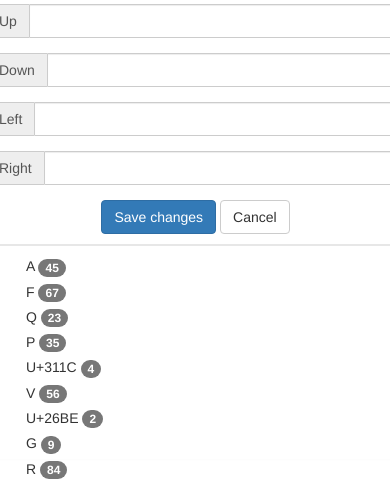
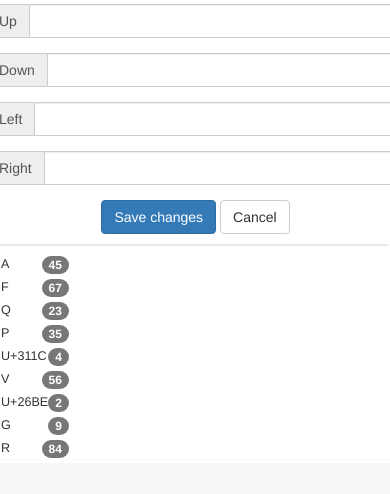
Before and after one commit to rtisne/Pdp, a PHP site: page / in a window 390 px wide; the page is wider, and only the part inside the window is pictured. Shown: the part 1197-1691 px from the top of that part. After the commit the page ends 1655 px from the top of that part, so only its background shows below. Run offline with PHP 8.4, Linux system fonts and the light colour scheme; some libraries are stand-ins or nearby versions.

Commit message:
modification design

```diff
--- a/client/index.php
+++ b/client/index.php
@@ -135,15 +135,15 @@
 				</div>
 				<div class="right_down">
 					<ul class="row">
-						<li class="col-sm-3">A <span class="badge">45</span></li>
-						<li class="col-sm-3">F <span class="badge">67</span></li>
-						<li class="col-sm-3">Q <span class="badge">23</span></li>
-						<li class="col-sm-3">P <span class="badge">35</span></li>
-						<li class="col-sm-3">U+311C <span class="badge">4</span></li>
-						<li class="col-sm-3">V <span class="badge">56</span></li>
-						<li class="col-sm-3">U+26BE <span class="badge">2</span></li>
-						<li class="col-sm-3">G <span class="badge">9</span></li>
-						<li class="col-sm-3">R <span class="badge">84</span></li>
+						<li class="col-sm-3">A <span class="badge pull-right">45</span></li>
+						<li class="col-sm-3">F <span class="badge pull-right">67</span></li>
+						<li class="col-sm-3">Q <span class="badge pull-right">23</span></li>
+						<li class="col-sm-3">P <span class="badge pull-right">35</span></li>
+						<li class="col-sm-3">U+311C <span class="badge pull-right">4</span></li>
+						<li class="col-sm-3">V <span class="badge pull-right">56</span></li>
+						<li class="col-sm-3">U+26BE <span class="badge pull-right">2</span></li>
+						<li class="col-sm-3">G <span class="badge pull-right">9</span></li>
+						<li class="col-sm-3">R <span class="badge pull-right">84</span></li>
 					</ul>
 				</div>
 
--- a/client/style.css
+++ b/client/style.css
@@ -38,7 +38,7 @@
 }
 
 .right_down{
-	width: 100%;
+	width: 96%;
 	border-top: solid 2px #e7e7e7;
 	flex:2;
   display: flex;
@@ -174,9 +174,14 @@
 .right_down{
 	padding-top: 10px;
 }
+.right_down ul{
+	margin: 0 !important;
+	padding: 0 !important;
+}
 .right_down ul li{
 	list-style: none;
 	margin-bottom: 5px;
+	font-size: .9em;
 }
 .right_down ul li:hover{
 	color: #C9302C;
```
